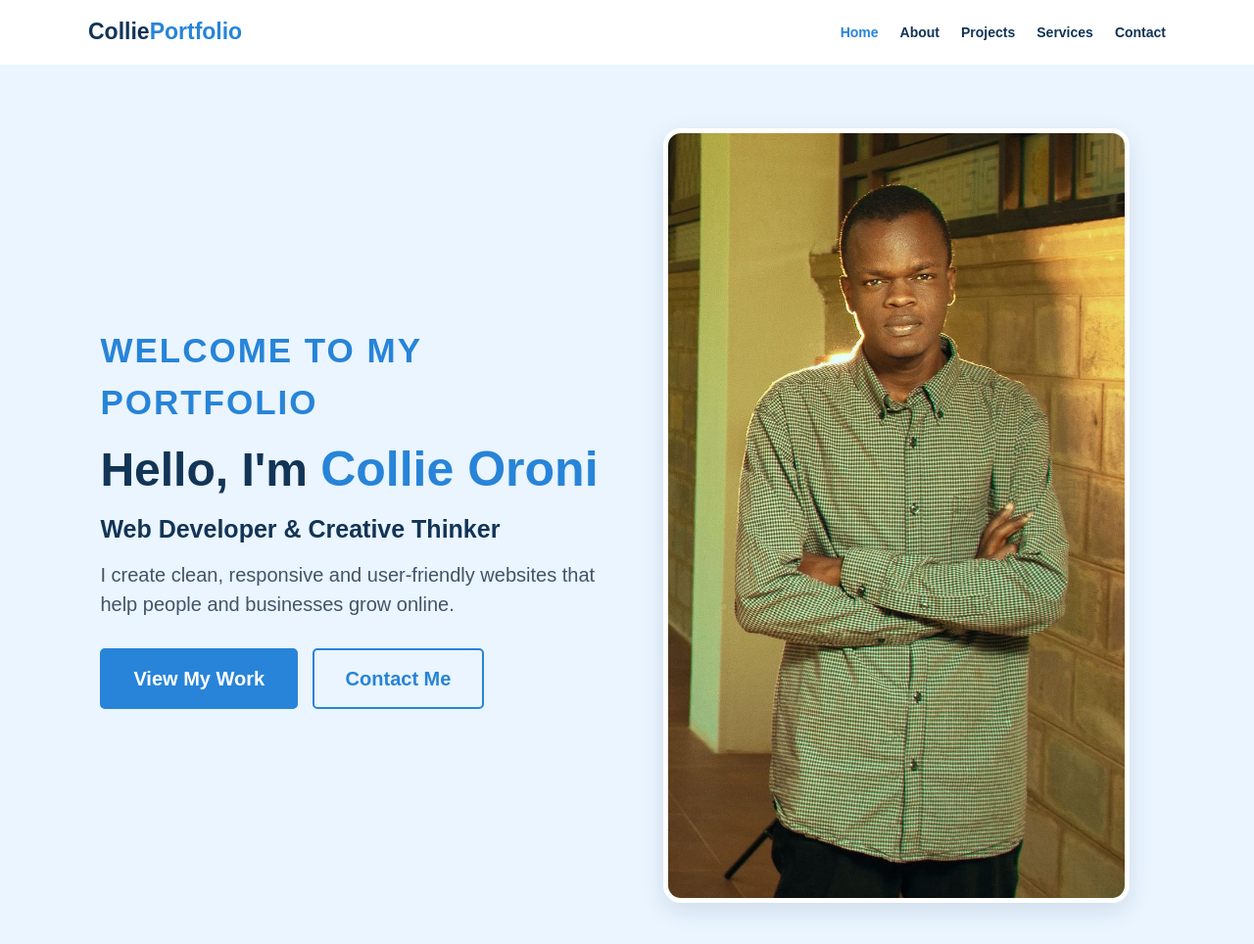
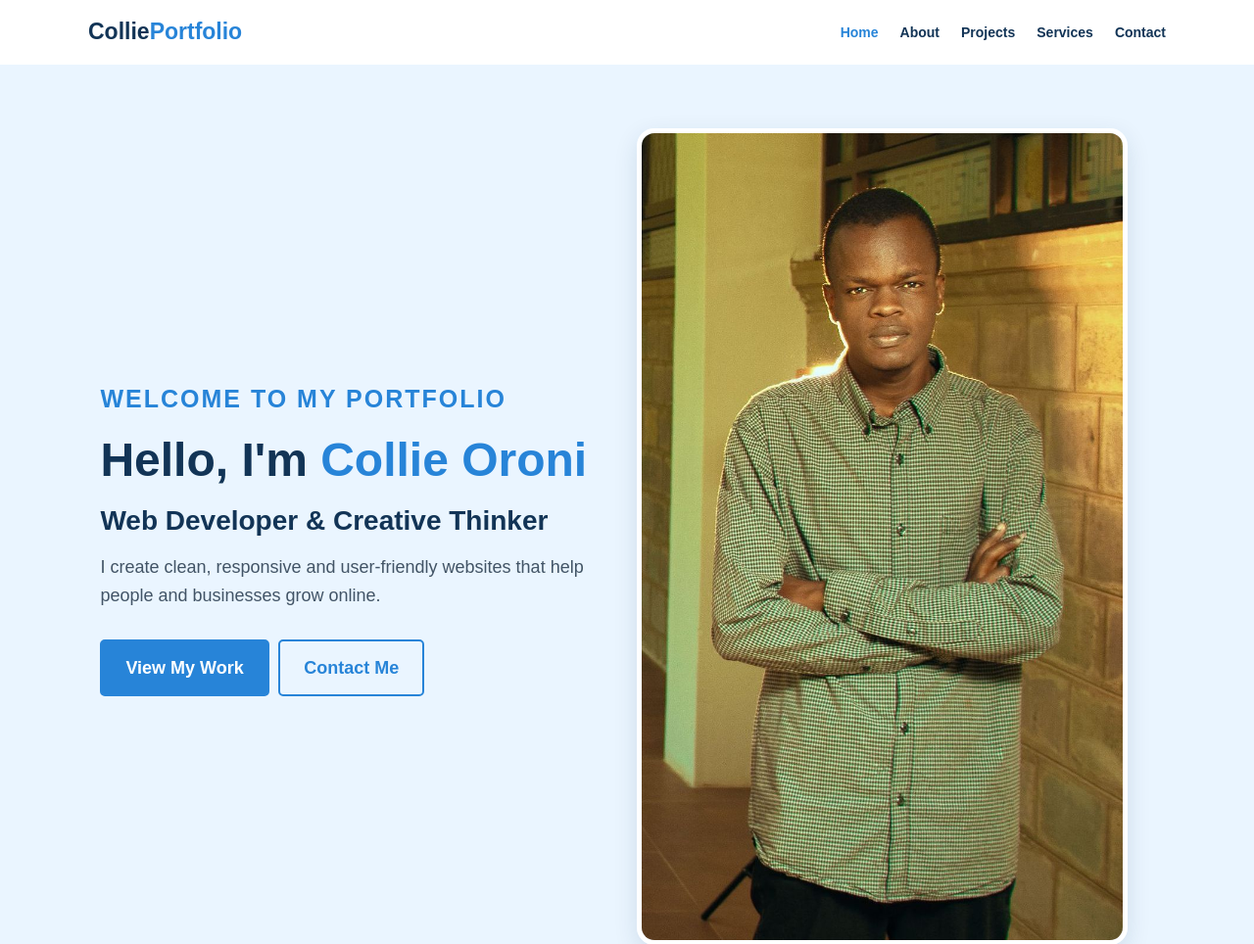
Before and after one commit to DONNYEN41/my-portfolio-website, a plain HTML site: page index.html in a window 1280 px wide. Shown: the top 964 px of the page at 98% size. Drawn offline with Linux system fonts and the light colour scheme.

Commit message:
new commit

`````diff
--- a/index.html
+++ b/index.html
@@ -24,7 +24,7 @@
 
 <section class="hero">
     <div class="hero-text">
-        <p class="welcome" style="font-size: 35px;">WELCOME TO MY PORTFOLIO</p>
+        <p class="welcome" style="font-size: 25px;">WELCOME TO MY PORTFOLIO</p>
         <h1>Hello, I'm <span>Collie Oroni</span></h1>
         <h3>Web Developer & Creative Thinker</h3>
         <p>I create clean, responsive and user-friendly websites
--- a/style/style.css
+++ b/style/style.css
@@ -410,46 +410,34 @@ footer {
     .page-section > h1 {
         font-size: 30px;
     }
-}
-```css
-/* Welcome text */
+}/* Welcome text */
 .welcome {
-    font-size: 32px;
-    font-weight: bold;
-    letter-spacing: 3px;
+    font-size: 20px;
 }
 
 /* Main heading */
 h1 {
-    font-size: 50px;
-    font-weight: bold;
-    line-height: 1.2;
-}
-
-/* Your name */
-h1 span {
-    font-size: 50px;
+    font-size: 48px;
 }
 
 /* Job title */
 h3 {
-    font-size: 25px;
-    margin-top: 15px;
+    font-size: 28px;
 }
 
-/* Description */
+/* Description paragraph */
 p {
-    font-size: 20px;
-    line-height: 1.5;
+    font-size: 18px;
+    line-height: 1.6;
 }
 
 /* Buttons */
 .btn {
-    font-size: 20px;
-    padding: 12px 32px;
-    margin-right: 10px;
+    font-size: 18px;
+    padding: 12px 24px;
 }
-````@media (max-width: 768px) {
+
+```@media (max-width: 768px) {
     h1 {
         font-size: 42px;
     }
@@ -470,4 +458,3 @@ p {
         font-size: 20px;
     }
 }
-```
`````
